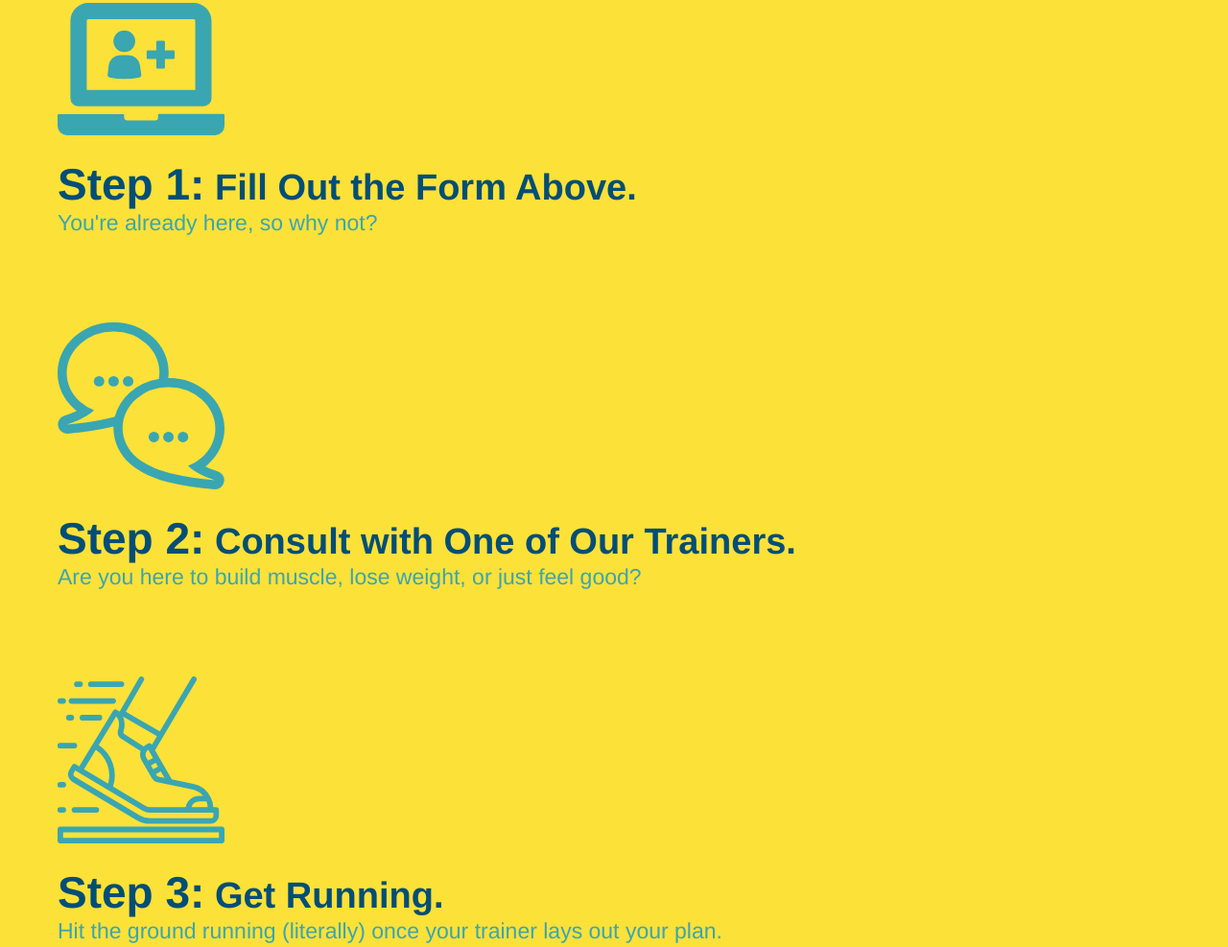
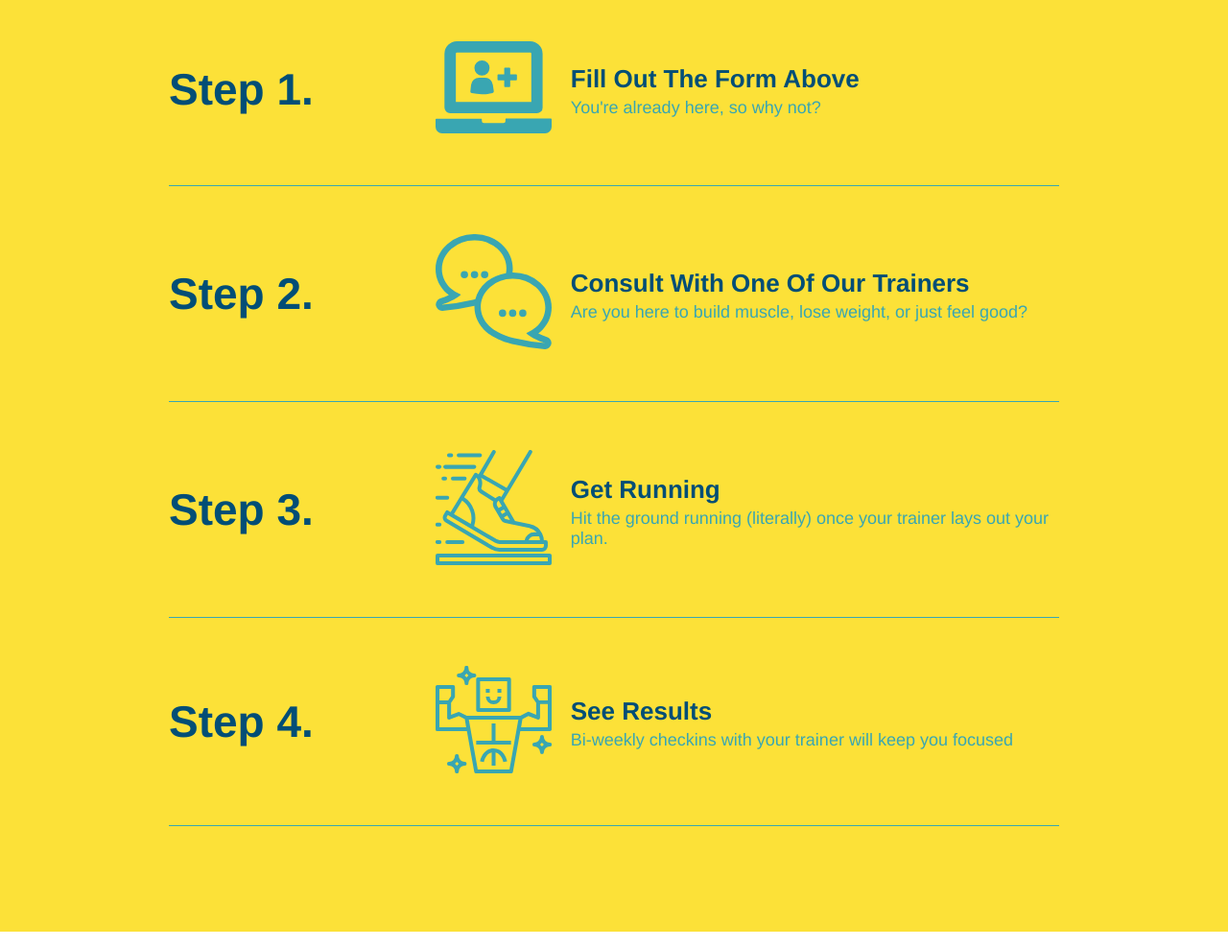
Before and after one commit to grayad/run-buddy, a plain HTML site: page index.html in a window 1280 px wide. Shown: the part 1285-2272 px from the top of the page at 96% size. Drawn offline with Linux system fonts and the light colour scheme.

Commit message:
add flexbox to steps

```diff
--- a/assets/css/style.css
+++ b/assets/css/style.css
@@ -144,6 +144,17 @@
    /* Hero Style End */
 
   /* Steps Style Start */
+  .step {
+    margin: 50px auto;
+    padding-bottom: 50px;
+    width: 80%;
+    border-bottom: 1px solid #39a6b2;
+    display: flex;
+    flex-wrap: wrap;
+    align-items: center;
+    justify-content: space-between;
+  }
+
   .intro p {
     line-height: 1.7;
     color: #39a6b2;
@@ -175,28 +186,41 @@
     border-color: #39a6b2;
   }
 
-  .steps div {
-    margin-bottom: 80px;
+  .step h3 {
+    color: #024e76;
+    font-size: 46px;
+    flex: 1 30%;
   }
 
-  .steps img {
-    width: 15%;
-    margin: 10px 0;
+  .step-text p {
+    color: #39a6b2;
+    font-size: 18px;
   }
 
-  .steps h3 {
+  .step-text h4 {
+    font-size: 26px;
+    line-height: 1.5;
     color: #024e76;
-    font-size: 46px;
-    margin-top: 10px;
   }
 
-  .steps p {
-    color: #39a6b2;
-    font-size: 23px;
+  .step-info {
+    flex: 2 70%;
+    display: flex;
+    flex-wrap: wrap;
+    align-items: center;
   }
 
-  .steps span {
-    font-size: 38px;
+  .step-img {
+    flex: 1 12%;
+    margin-right: 20px;
+  }
+
+  .step-text {
+    flex: 12;
+  }
+
+  .step-img img {
+    max-width: 100%;
   }
   /* Steps Style End */
 
--- a/index.html
+++ b/index.html
@@ -95,34 +95,62 @@
 
     <!--"what you do" section-->
     <section id="what-you-do" class="steps">
-        <h2 class="section-title secondary-border">What You Do</h2>
+        <div class="flex-row">
+            <h2 class="section-title secondary-border">
+                What You Do
+            </h2>
+        </div>
 
-        <div>
-            <!-- insert this img element -->
+        <div class="step">
+            <h3>Step 1.</h3>
+            <div class="step-info">
+              <div class="step-img">
                 <img src="./assets/images/step-1.svg" alt="" />
-            <h3>Step 1:<span> Fill Out the Form Above.</span></h3>
+              </div>
+              <div class="step-text">
+                <h4>Fill Out The Form Above</h4>
                 <p>You're already here, so why not?</p>
               </div>
+            </div>
+        </div>
 
-        <div>
-            <!-- insert this img element -->
+        <div class="step">
+            <h3>Step 2.</h3>
+            <div class="step-info">
+              <div class="step-img">
                 <img src="./assets/images/step-2.svg" alt="" />
-            <h3>Step 2:<span> Consult with One of Our Trainers.</span></h3>
+              </div>
+              <div class="step-text">
+                <h4>Consult With One Of Our Trainers</h4>
                 <p>Are you here to build muscle, lose weight, or just feel good?</p>
               </div>
+            </div>
+        </div>
 
-        <div>
-            <!-- insert this img element -->
+        <div class="step">
+            <h3>Step 3.</h3>
+            <div class="step-info">
+              <div class="step-img">
                 <img src="./assets/images/step-3.svg" alt="" />
-            <h3>Step 3:<span> Get Running.</span></h3>
+              </div>
+              <div class="step-text">
+                <h4>Get Running</h4>
                 <p>Hit the ground running (literally) once your trainer lays out your plan.</p>
               </div>
+            </div>
+        </div>
 
-        <div>
-            <!-- insert this img element -->
+        <div class="step">
+            <h3>Step 4.</h3>
+            <div class="step-info">
+              <div class="step-img">
                 <img src="./assets/images/step-4.svg" alt="" />
-            <h3>Step 4:<span> See Results.</span></h3>
+              </div>
+              <div class="step-text">
+                <h4>See Results</h4>
                 <p>Bi-weekly checkins with your trainer will keep you focused</p>
+              </div>
+            </div>
         </div>
     </section>
 
```
Lines whose indentation alone changed are shown as unchanged.
